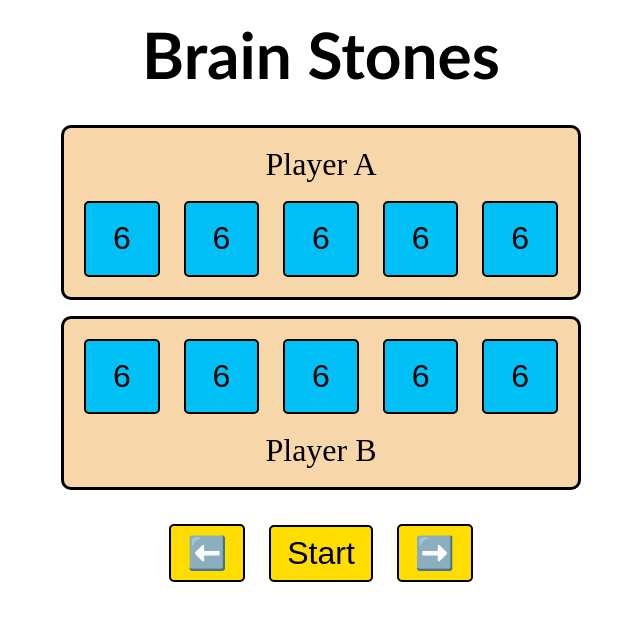
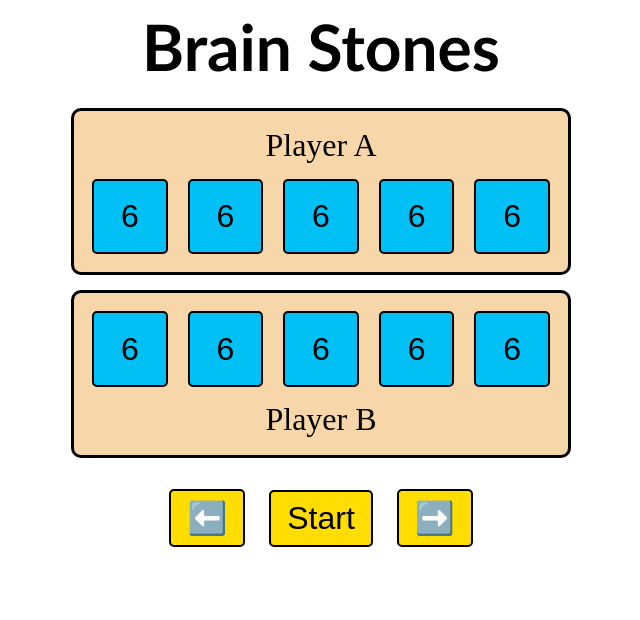
Before and after one commit to omjadhav007/BrainStones-Web, a plain HTML site: page index.html in a window 1280 px wide. Shown: the whole page, without its empty margins (319-959 px from the left). Drawn offline with Linux system fonts and the light colour scheme.

Commit message:
reduced margin & font size

```diff
--- a/index.css
+++ b/index.css
@@ -4,13 +4,13 @@ body{
 h1{
     font-size: 4rem;
     font-family: candara;
-    margin: 1rem 0;
+    margin: 0.5rem 0;
 }
 h3{
     font-size: 2rem;
     font-weight: 100;
     font-family: calisto mt;
-    margin: 0.5rem 0;
+    margin: 0.4rem 0;
 }
 
 .points{
@@ -30,7 +30,7 @@ h3{
     display: inline-block;
     height: 2cm;
     width: 2cm;
-    margin: 10px;
+    margin: 8px;
     font-size: 2rem;
     background-color: rgb(0, 192, 245);
     border: 2px solid black;
@@ -42,21 +42,19 @@ button{
     background-color: rgb(255, 221, 0);
     border: 2px solid black;
     border-radius: 5px;
-    /* display: inline-block;
-    height: 3.5rem; */
     padding:0.5rem 1rem;
 }
 .playerA{
     border: 3px solid black;
     background-color: rgb(247, 214, 169);
-    margin: 16px;
+    margin: 15px;
     border-radius: 10px;
     padding:  10px;
 }
 .playerB{
     border: 3px solid black;
     background-color: rgb(247, 214, 169);
-    margin: 16px;
+    margin: 15px;
     border-radius: 10px;
     padding:  10px;
 }
```
